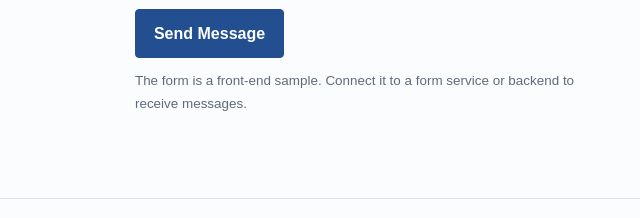
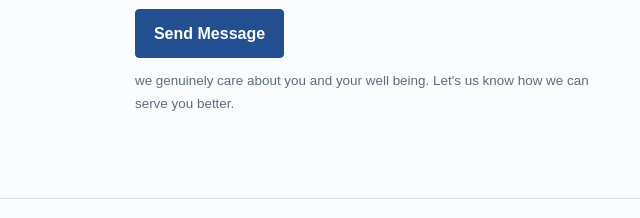
Before and after one commit to xaphrodii-png/jearlie_portfolio, a plain HTML site: page index.html in a window 1280 px wide. Shown: the part 3054-3272 px from the top of the page, 511-1151 px from the left. Drawn offline with Linux system fonts and the light colour scheme.

Commit message:
Update form note message in index.html

```diff
--- a/index.html
+++ b/index.html
@@ -146,7 +146,7 @@
             <label for="message">Message</label>
             <textarea id="message" name="message" rows="5" placeholder="Write your message..." required></textarea>
             <button class="button button-primary" type="submit">Send Message</button>
-            <p class="form-note" id="form-note" aria-live="polite">The form is a front-end sample. Connect it to a form service or backend to receive messages.</p>
+            <p class="form-note" id="form-note" aria-live="polite">we genuinely care about you and your well being. Let's us know how we can serve you better.</p>
           </form>
         </div>
       </div>
```
